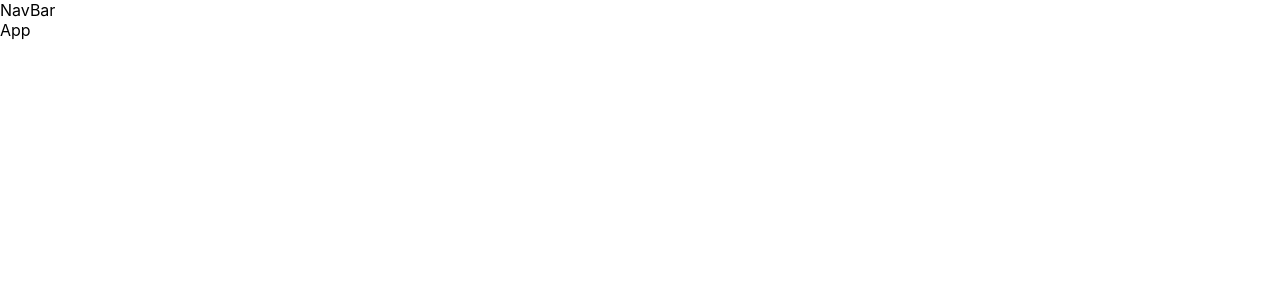
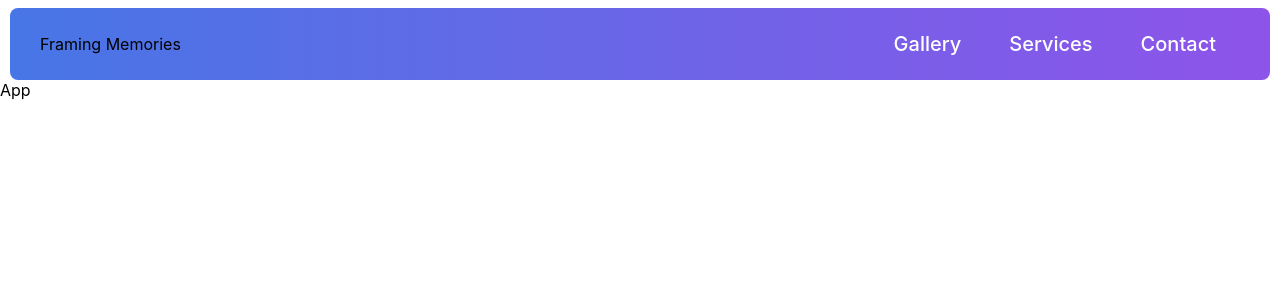
Before and after one commit to ChaitanyaVSH/framingmemories, a React (Create React App) app: page / in a window 1280 px wide. Shown: the top 300 px of the page. Built offline with nearby package versions, Linux system fonts and the light colour scheme.

Commit message:
[COMPONENTS] [NavBar] Creaing a basic navbar

```diff
--- a/src/components/NavBar/NavBar.jsx
+++ b/src/components/NavBar/NavBar.jsx
@@ -1,8 +1,16 @@
 import React from 'react';
+import styles from "./NavBar.module.css";
 
 const NavBar = () => {
   return (
-    <div>NavBar</div>
+    <div className={styles.navBarWrapper}>
+      <p>Framing Memories</p>
+      <ul>
+        <li>Gallery</li>
+        <li>Services</li>
+        <li>Contact</li>
+      </ul>
+    </div>
   )
 }
 
--- /dev/null
+++ b/src/components/NavBar/NavBar.module.css
@@ -0,0 +1,24 @@
+.navBarWrapper {
+    display: flex;
+    justify-content: space-between;
+    align-items: center;
+    margin: 0 auto;
+    margin-top: 8px;
+    padding: 0 30px;
+    max-width: 1200px;
+    border-radius: 8px;
+    background: linear-gradient(to right, #4776E6, #8E54E9);
+}
+
+.navBarWrapper > ul {
+    display: flex;
+}
+
+ul li {
+    list-style: none;
+    padding: 8px 16px;
+    margin: 0 8px;
+    color: #fff;
+    font-size: 20px;
+    font-weight: 500;
+}
```
